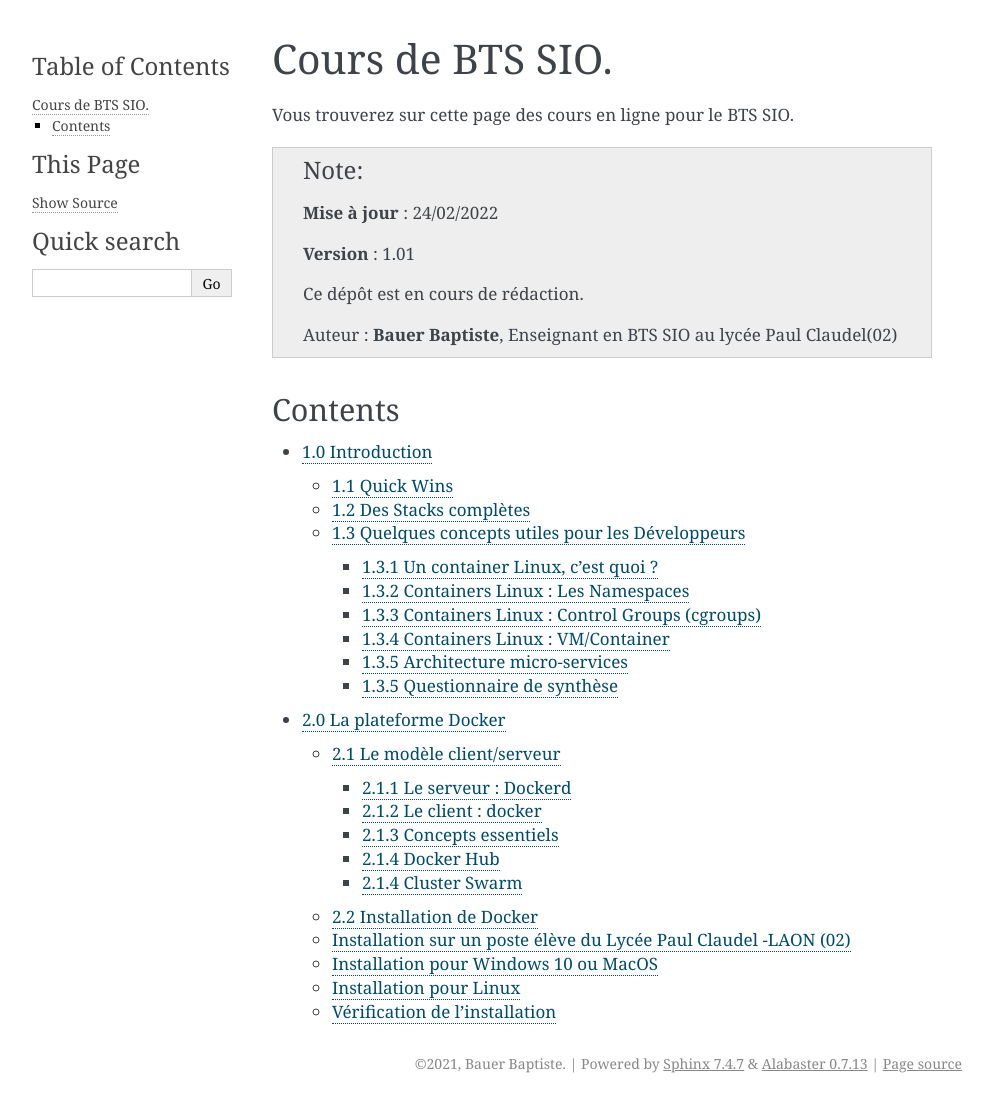
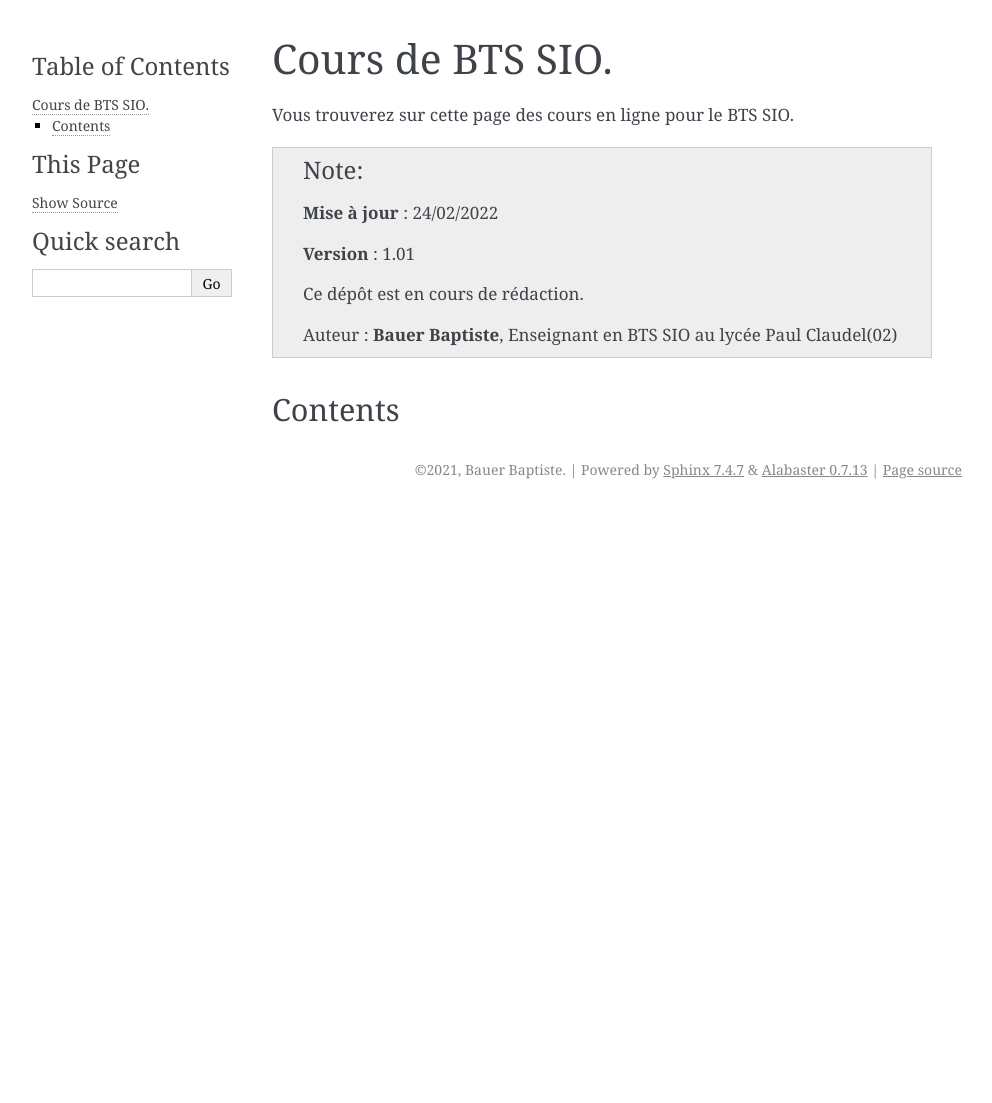
Before and after one commit to bbauer02/cours-sio, a Sphinx documentation site: the page built from docs/source/index.rst, in a window 1280 px wide. Shown: the whole page, without its empty margins (148-1140 px from the left). Built offline with Sphinx 7.4.7, drawn with Linux system fonts in a browser that asks for light colours; pages that are not in the unit, such as notebooks, are missing from menus; after the commit the page ends 900 px from its top, so only the background shows below that; part of the change alters nothing that is shown.

```diff
--- a/docs/source/index.rst
+++ b/docs/source/index.rst
@@ -17,6 +17,10 @@ Contents
 --------
 
 .. toctree::
+   :caption: Cours Docker
+   :maxdepth: 2
+   :hidden:
+
    cours/docker/1.0 Introduction
    cours/docker/2.0 La plateforme Docker
    cours/docker/3.0 Les containers avec Docker
```
Also changed, not shown: 12 other files.
